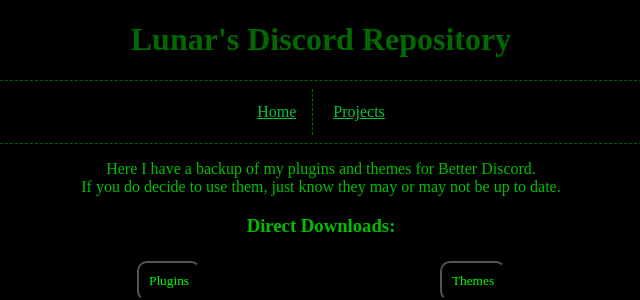
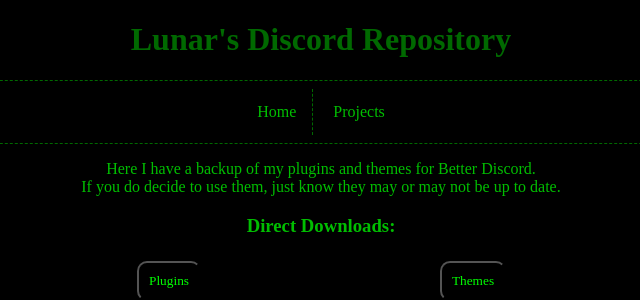
Before and after one commit to LunarTiger/Discord, a Jekyll site: the page built from index.md, in a window 1280 px wide. Shown: the top 300 px of the page, without its empty margins (319-959 px from the left). Built offline with Jekyll 4.4.1, drawn with Linux system fonts in a browser that asks for light colours; some web fonts are replaced; our own code applies the rules of GitHub Pages for plain Markdown files.

Commit message:
Update style.scss

```diff
--- a/assets/css/style.scss
+++ b/assets/css/style.scss
@@ -47,6 +47,11 @@
 
 /* selected link */
 a:active {
+    color: #0ac139;
+    text-decoration: underline;
+}
+
+a {
     color: #0ac139;
     text-decoration: underline;
 }
@@ -169,9 +174,36 @@
     text-decoration: none;
 }
 
-/* Change the link color to on hover */
+/* unvisited link */
+nav ul li a:link {
+    display: block;
+    color: #00be00;
+    text-align: center;
+    padding: 14px 16px;
+    text-decoration: none;
+}
+
+/* visited link */
+nav ul li a:visited {
+    display: block;
+    color: #00be00;
+    text-align: center;
+    padding: 14px 16px;
+    text-decoration: none;
+}
+
+/* Change the link color on hover */
 nav ul li a:hover {
     background-color: #003300;
+    text-decoration: none;
+}
+
+/* selected link */
+nav ul li a:active {
+    display: block;
+    color: #00be00;
+    text-align: center;
+    padding: 14px 16px;
     text-decoration: none;
 }
 
```
